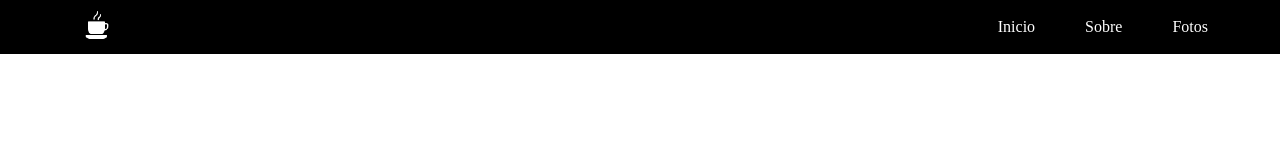
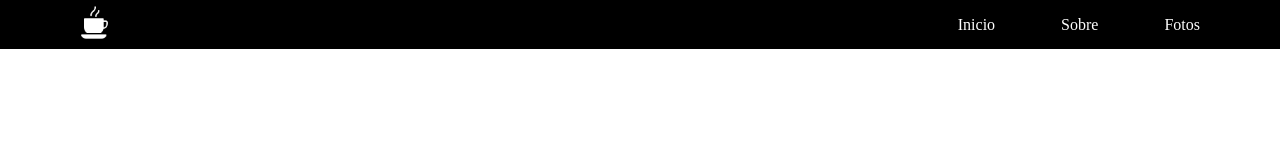
Before and after one commit to Duartesbruno/projetosFrontEnd, a plain HTML site: page navbar-responsive/index.html in a window 1280 px wide. Drawn offline with Linux system fonts and the light colour scheme.

Commit message:
Ajustes no navbar

```diff
--- a/navbar/css/style.css
+++ b/navbar-responsive/css/style.css
@@ -25,14 +25,30 @@
 }
 
 .nav-menu a {
+  padding:
+  8px;
   text-decoration: none;
   color: #fff;
 }
 
+.nav-menu a:hover {
+  background-color: #f4f4f459;
+  border-radius: 69%;
+  transition: .25s ease;
+}
+
+.logo {
+  padding: 5px;
+}
+
+.logo:hover {
+  background-color: #f4f4f459;
+  transition: .25s ease;
+}
+
 .logo img {
-  width: 50px;
-  height: 50px;
-  padding: 10px;
+  width: 35px;
+  height: 35px;
 }
 
 .menu-hamburguer {
--- a/navbar/index.html
+++ b/navbar-responsive/index.html
@@ -12,9 +12,11 @@
 <body>
   <header>
     <nav class="navbar">
-      <a class="logo" href="#">
-        <img src="assets/logo.png" alt="logo cafe">
-      </a>
+      <div class="logo">
+        <a href="#">
+          <img src="assets/logo.png" alt="logo cafe">
+        </a>
+    </div>
       <ul class="nav-menu">
         <li><a class="item-link" href="#">Inicio</a></li>
         <li><a class="item-link" href="#">Sobre</a></li>
```
Also changed, not shown: navbar-responsive/assets/logo.png (renamed from navbar/assets/logo.png), navbar-responsive/assets/screenshot1.png (renamed from navbar/assets/screenshot1.png), navbar-responsive/assets/screenshot2.png (renamed from navbar/assets/screenshot2.png), navbar-responsive/js/modules/navbar.js (renamed from navbar/js/modules/navbar.js), navbar-responsive/js/script.js (renamed from navbar/js/script.js), 2 other files.
